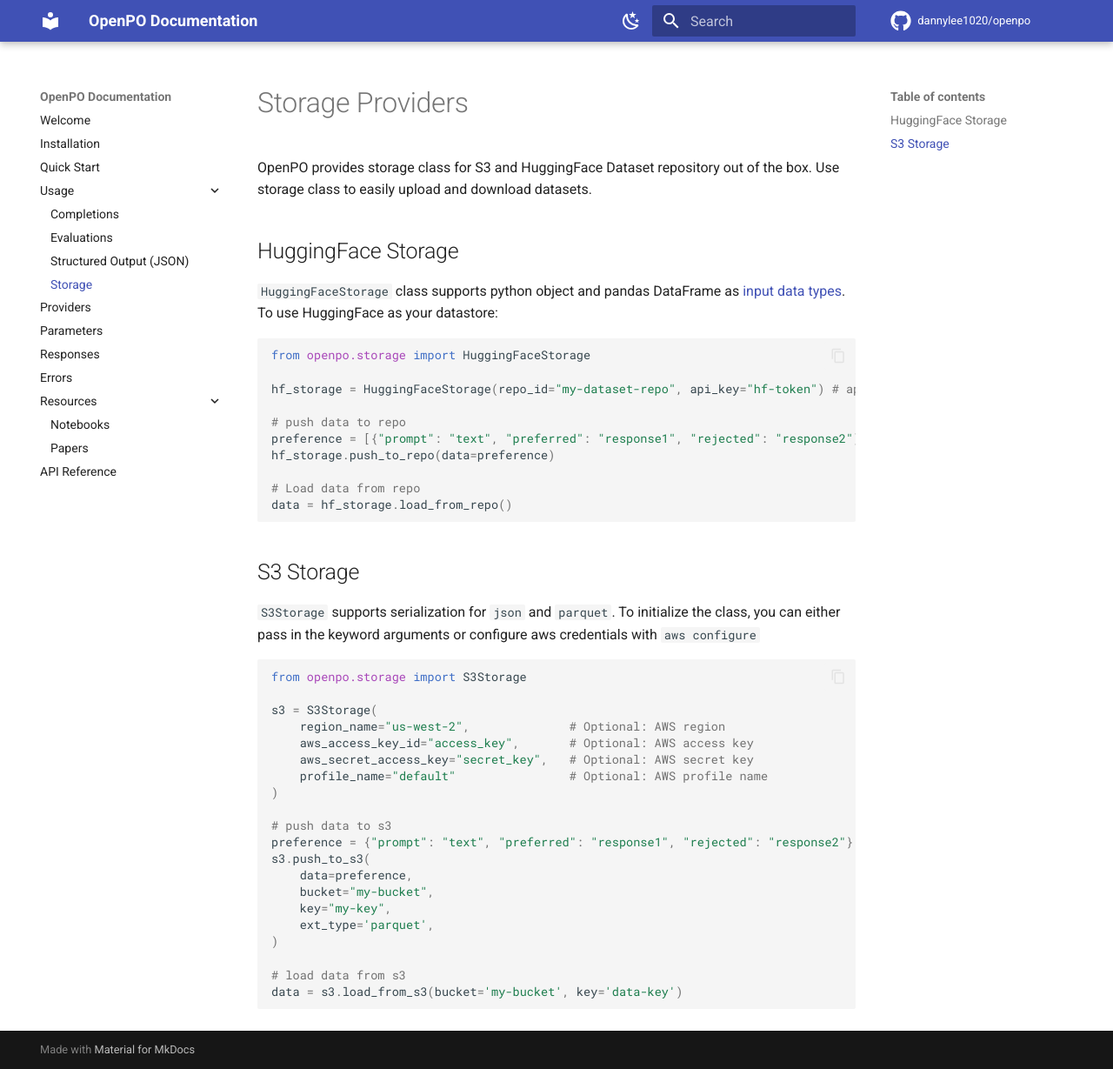
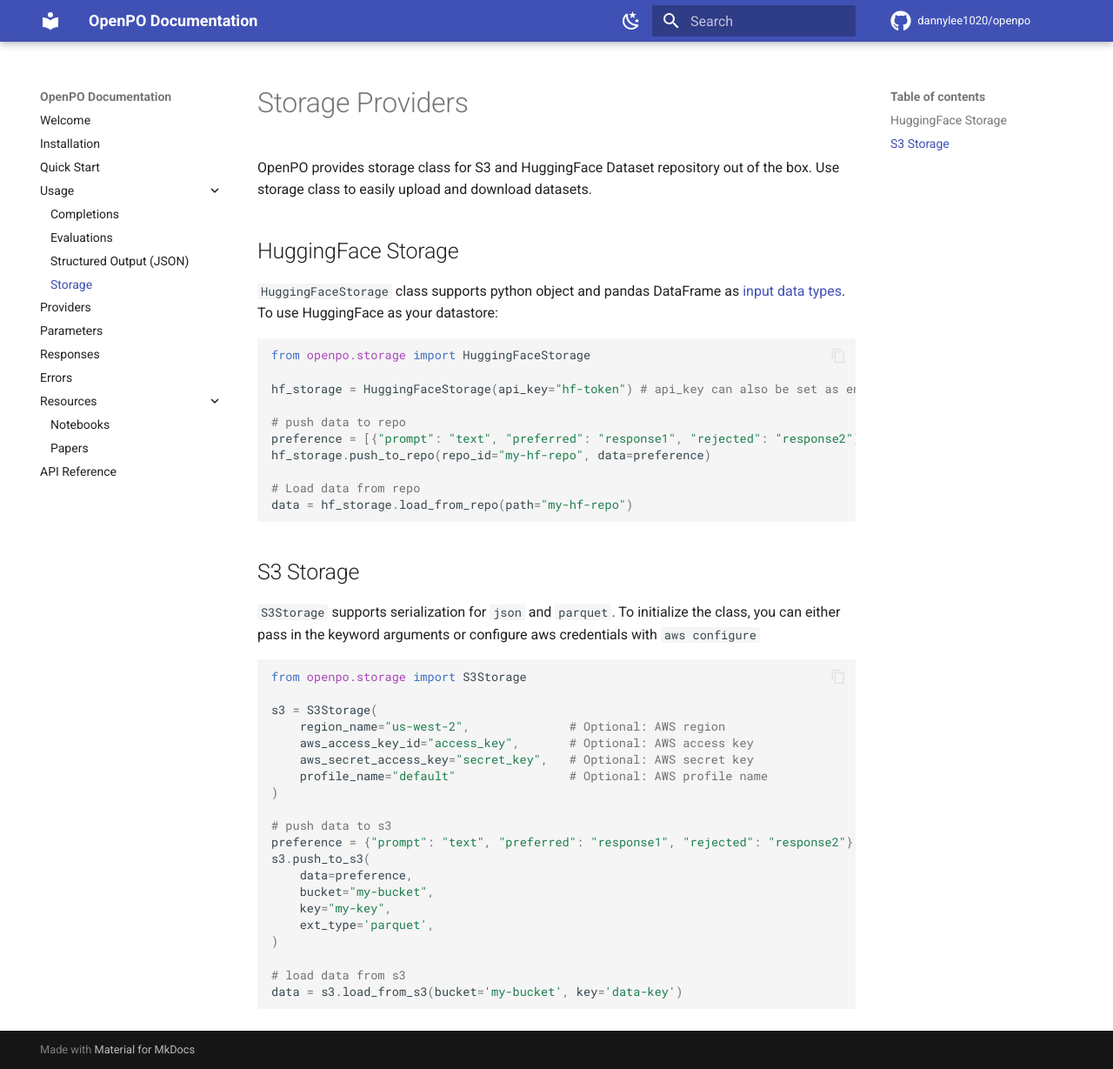
Before and after one commit to dannylee1020/openpo, an MkDocs documentation site: the page built from docs/storage.md, in a window 1280 px wide and 1229 px high. Shown: the whole window at 87% size. Built offline with MkDocs 1.6.1 and Material for MkDocs 9.7.7, drawn with Linux system fonts in a browser that asks for light colours; comment, search, counter and statistics services are not loaded.

Commit message:
set repo_id

````diff
--- a/docs/storage.md
+++ b/docs/storage.md
@@ -8,14 +8,14 @@ OpenPO provides storage class for S3 and HuggingFace Dataset repository out of t
 ```python
 from openpo.storage import HuggingFaceStorage
 
-hf_storage = HuggingFaceStorage(repo_id="my-dataset-repo", api_key="hf-token") # api_key can also be set as environment variable.
+hf_storage = HuggingFaceStorage(api_key="hf-token") # api_key can also be set as environment variable.
 
 # push data to repo
 preference = [{"prompt": "text", "preferred": "response1", "rejected": "response2"}]
-hf_storage.push_to_repo(data=preference)
+hf_storage.push_to_repo(repo_id="my-hf-repo", data=preference)
 
 # Load data from repo
-data = hf_storage.load_from_repo()
+data = hf_storage.load_from_repo(path="my-hf-repo")
 ```
 
 ## S3 Storage
````
Also changed, not shown: README.md (+4 -4 lines).
